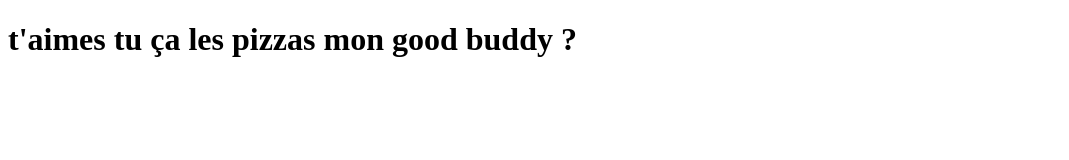
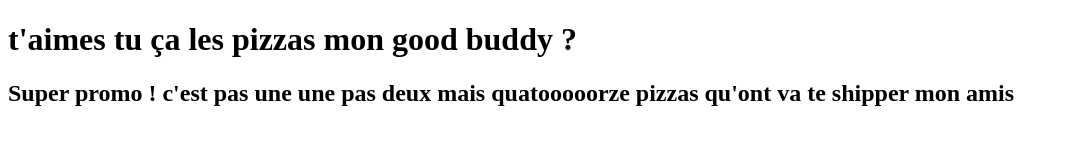
Before and after one commit to lamoureux-sylvain/sharezza, a plain HTML site: page index.html in a window 1280 px wide. Shown: the whole page, without its empty margins (0-1069 px from the left). Drawn offline with Linux system fonts and the light colour scheme.

Commit message:
h2 added to the main page

```diff
--- a/index.html
+++ b/index.html
@@ -6,5 +6,6 @@
   </head>
   <body>
     <h1>t'aimes tu ça les pizzas mon good buddy ?</h1>
+    <h2>Super promo ! c'est pas une une pas deux mais quatooooorze pizzas qu'ont va te shipper mon amis</h2>
   </body>
 </html>
```
